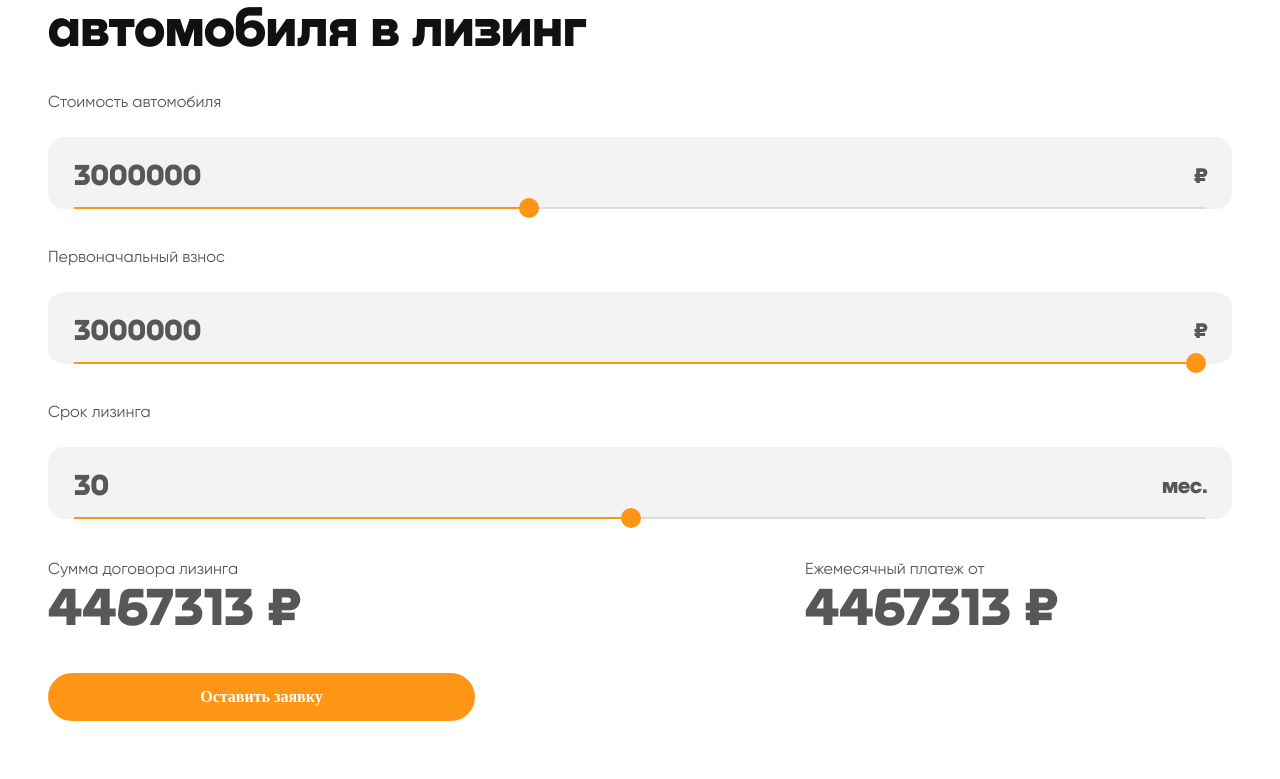
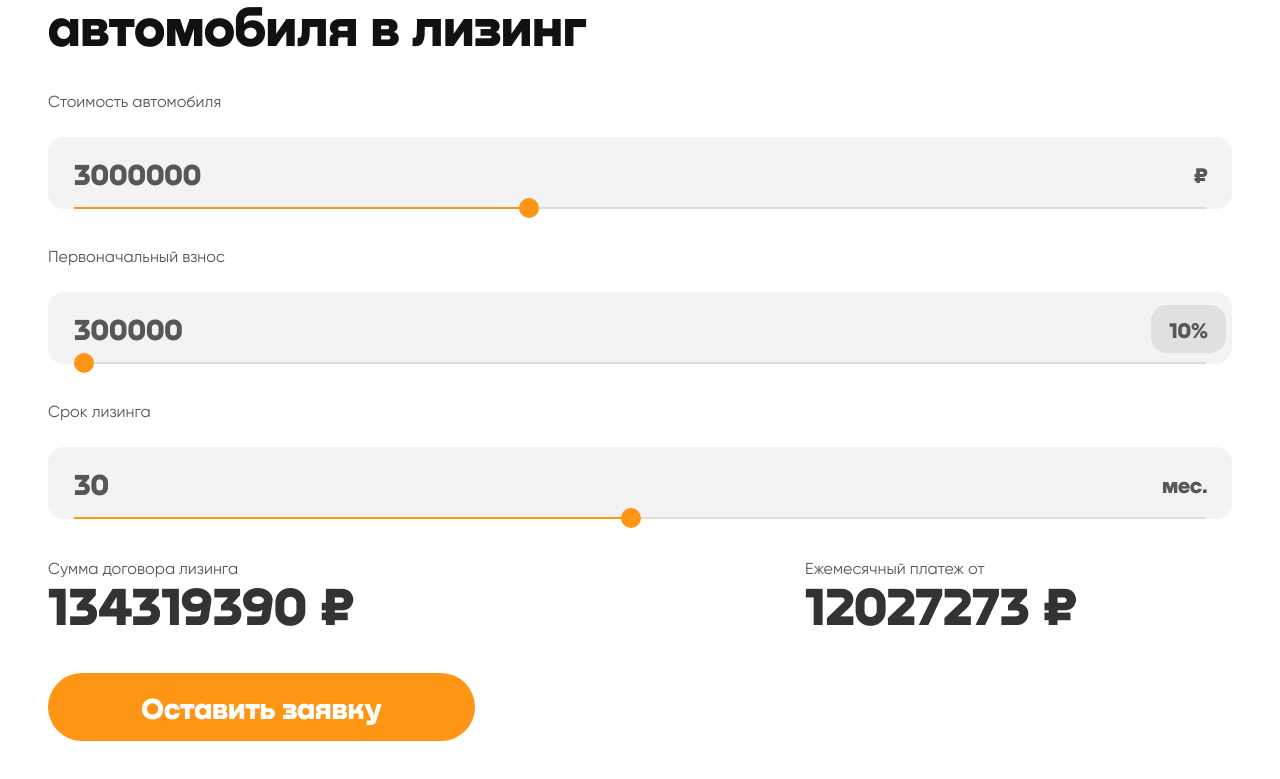
Before and after one commit to Avtandil03/leazing-car, a Next.js app: page / in a window 1280 px wide. Shown: the part 711-1490 px from the top of the page. Built offline with nearby package versions, Linux system fonts and the light colour scheme.

Commit message:
calculator done

```diff
--- a/src/components/ScrollInput/ScrollInput.tsx
+++ b/src/components/ScrollInput/ScrollInput.tsx
@@ -1,4 +1,4 @@
-import { FC, KeyboardEventHandler, useState } from 'react'
+import { FC, KeyboardEventHandler, useState, useEffect } from 'react'
 
 import s from './scrollInput.module.scss'
 import { RangeInput } from '@/shared/ui'
@@ -12,6 +12,7 @@ interface ScrollInputProps {
   labelText: string
   disabled?: boolean
   unit?: string
+  type?: string
 }
 export const ScrollInput: FC<ScrollInputProps> = ({
   min,
@@ -20,37 +21,50 @@ export const ScrollInput: FC<ScrollInputProps> = ({
   onChange,
   labelText,
   disabled = false,
-  unit = ''
+  unit = '',
+  type = ''
 }) => {
   const [id, _] = useState('scrollInput' + Date.now())
   const [numInputVal, setNumInputVal] = useState(value)
 
-  function handleRangeChange(val: number){
-    onChange(val)
-    setNumInputVal(val)
+  useEffect(() => {
+    setValue(value)
+  }, [value])
+
+
+  function setValue(value: number){
+    setNumInputVal(value)
+    onChange(value)
   }
 
-  function handleKeyDown(e:any){
-    if(e.key !== 'Enter') return
-    if(numInputVal < min) {
-      setNumInputVal(min)
-    }else if (numInputVal > max){
-      setNumInputVal(max)
-    }
-    onChange(numInputVal)
+  function handlNumInputChange(e: any){
+    let value = e.target.value
+    setNumInputVal(value)
+  }
+
+  function handleSetVal(e: any){
+    let value = e.target.value
+
+    if(value < min) value = min
+    if(value > max) value = max
+    setValue(Number(value))
   }
 
   return (
     <div className={s.wrapper}>
       <label className={s.label} htmlFor={id}>{labelText}</label>
       <input
+        type={type}
         id={id}
         className={s.numberInput}
-        type="number"
         value={numInputVal}
         disabled={disabled}
-        onChange={e => setNumInputVal(parseInt(e.target.value))}
-        onKeyDown={handleKeyDown}
+        onChange={handlNumInputChange}
+        onKeyDown={(e:any) => {
+          if(e.key !== 'Enter' || !e.target)  return
+          handleSetVal(e)
+        }}
+        onBlur={handleSetVal}
       />
       {unit && <span className={cn(s.unit, {[s.percent]: unit.includes('%')})}>{unit}</span>}
       <RangeInput
@@ -59,7 +73,7 @@ export const ScrollInput: FC<ScrollInputProps> = ({
         min={min}
         max={max}
         disabled={disabled}
-        onChange={handleRangeChange}
+        onChange={setValue}
       />
     </div>
   )
--- a/src/features/Calculator/Calculator.tsx
+++ b/src/features/Calculator/Calculator.tsx
@@ -3,33 +3,63 @@ import React, { useState } from "react";
 import s from "./calculator.module.scss";
 
 export function Calculator() {
+  const interestRate = 10
   const [carCost, setCarCost] = useState(3000000);
-  const [initialFee, setInitialFee] = useState(carCost);
+  const [initialFee, setInitialFee] = useState(carCost * 0.1);
   const [leazingTerm, setLeazingTerm] = useState(30);
   const [resLeazingAmount, setResLeazingAmount] = useState(4467313);
   const [monthlyPayment, setMonthlyPayment] = useState(4467313);
+  const [initInPercent, setInitInPercent] = useState(10)
+
+  function handleSetCarCost(val: number) {
+    if (val * 0.1 > initialFee) {
+      setInitialFee(Math.ceil(val * 0.1));
+    } else if (val * 0.6 < initialFee) {
+      setInitialFee(Math.floor(val * 0.6));
+    }
+
+    setCarCost(val);
+    recalculate()
+  }
+
+  function handleSetInitialFee(val: number){
+    setInitialFee(val)
+    recalculate()
+  }
+
+  function handleSetLeazingTerm(val: number){
+    setLeazingTerm(val)
+    recalculate()
+  }
+
+  function recalculate(){
+    setInitInPercent(Math.round(100 / (carCost / initialFee)))
+    setMonthlyPayment(Math.round(carCost - initialFee * (interestRate / (1 + interestRate)-leazingTerm-1)))
+    setResLeazingAmount(Math.round(initialFee + leazingTerm * monthlyPayment ))
+  }
   return (
     <div className={s.calculator}>
       <h2 className={s.title}>Рассчитайте стоимость автомобиля в лизинг</h2>
       <div className={s.scrolls}>
         <div className={s.scroll}>
           <ScrollInput
+            type="number"
             unit="₽"
             labelText="Стоимость автомобиля"
             min={1000000}
             max={6000000}
             value={carCost}
-            onChange={(val) => setCarCost(val)}
+            onChange={handleSetCarCost}
           />
         </div>
         <div className={s.scroll}>
           <ScrollInput
-            unit="₽"
+            unit={initInPercent + "%"}
             labelText="Первоначальный взнос"
             min={carCost * 0.1}
             max={carCost * 0.6}
             value={initialFee}
-            onChange={(val) => setInitialFee(val)}
+            onChange={handleSetInitialFee}
           />
         </div>
         <div className={s.scroll}>
@@ -39,7 +69,7 @@ export function Calculator() {
             min={1}
             max={60}
             value={leazingTerm}
-            onChange={(val) => setLeazingTerm(val)}
+            onChange={handleSetLeazingTerm}
           />
         </div>
       </div>
--- a/src/features/Calculator/calculator.module.scss
+++ b/src/features/Calculator/calculator.module.scss
@@ -74,7 +74,7 @@
     gap: 32px;
   }
 
-  @include tablet{
+  @include tablet {
     width: 345px;
   }
 }
@@ -91,14 +91,15 @@
 }
 
 .resTitle {
-  font-family: 'Nekst-Black';
+  font-family: "Nekst-Black";
   font-size: 54px;
   font-weight: 900;
   line-height: 48.6px;
   text-align: left;
   margin-bottom: 44px;
+  color: #333;
 
-  @include mobile{
+  @include mobile {
     margin-bottom: 22px;
     font-size: 20px;
     line-height: 20px;
@@ -106,14 +107,21 @@
 }
 
 .resModalBtn {
+  font-family: "Nekst-Black";
   width: 427px;
-
-  @include tablet{
+  height: 68px;
+  font-size: 30px;
+  line-height: 36px;
+  font-weight: 900;
+  @include tablet {
     width: 345px;
   }
 
-  @include mobile{
+  @include mobile {
     width: 100%;
+    height: 60px;
+    font-size: 22px;
+    line-height: 20px;
   }
 
   margin-bottom: 130px;
```
